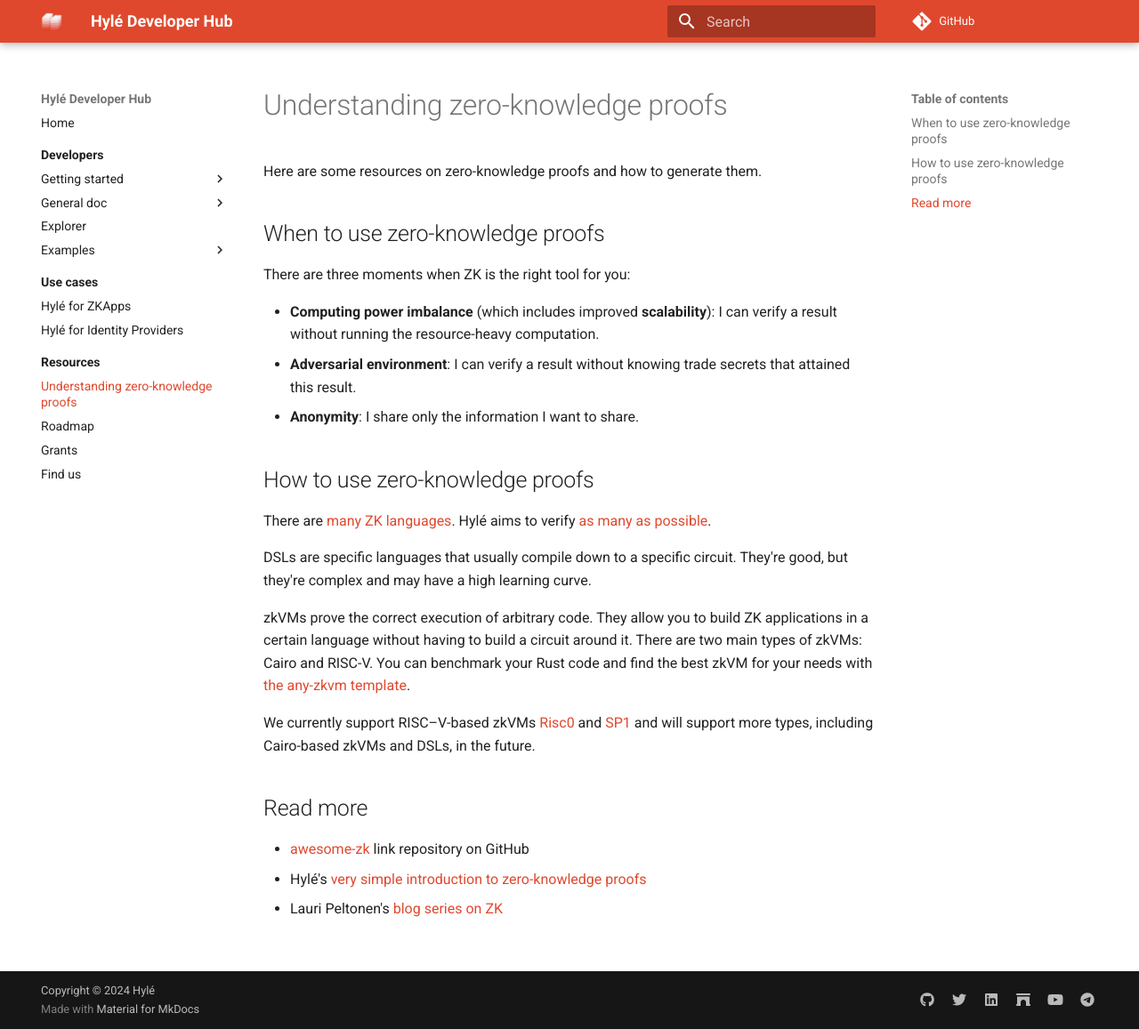
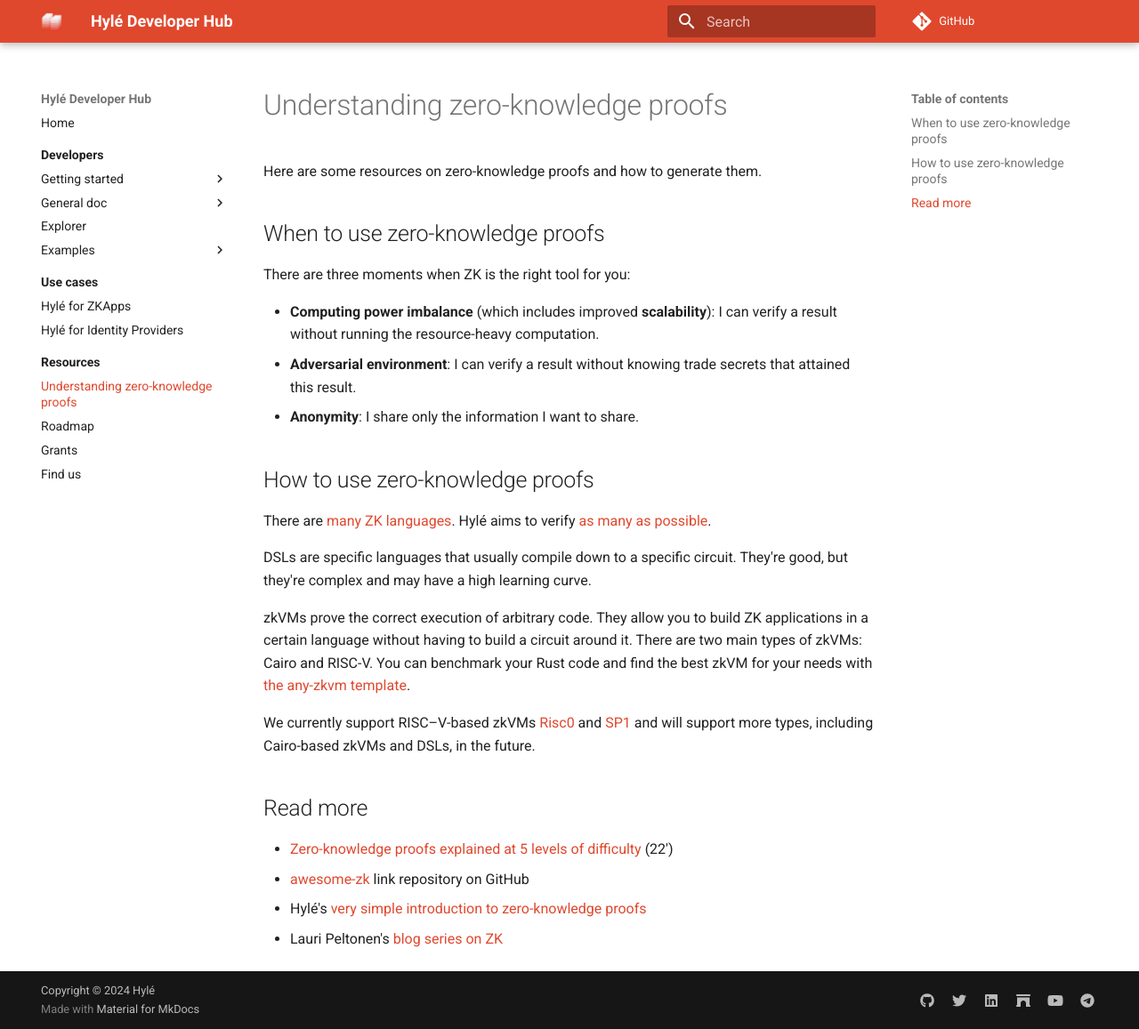
Before and after one commit to Hyle-org/devhub-hyle, an MkDocs documentation site: the page built from docs/resources/intro-to-zkp.md, in a window 1280 px wide and 1157 px high. Shown: the whole window at 89% size. Built offline with MkDocs 1.6.1 and Material for MkDocs 9.7.7, drawn with Linux system fonts in a browser that asks for light colours; comment, search, counter and statistics services are not loaded.

Commit message:
+1 link, thanks Matteo!

```diff
--- a/docs/resources/intro-to-zkp.md
+++ b/docs/resources/intro-to-zkp.md
@@ -24,6 +24,7 @@ We currently support RISC–V-based zkVMs [Risc0](https://risc0.com/docs/) and [
 
 ## Read more
 
+- [Zero-knowledge proofs explained at 5 levels of difficulty](https://www.youtube.com/watch?v=fOGdb1CTu5c) (22')
 - [awesome-zk](https://github.com/ventali/awesome-zk?tab=readme-ov-file) link repository on GitHub
 - Hylé's [very simple introduction to zero-knowledge proofs](https://blog.hyle.eu/a-simple-introduction-to-zero-knowledge-proofs-zkp/)
 - Lauri Peltonen's [blog series on ZK](https://medium.com/@laurippeltonen)
```
